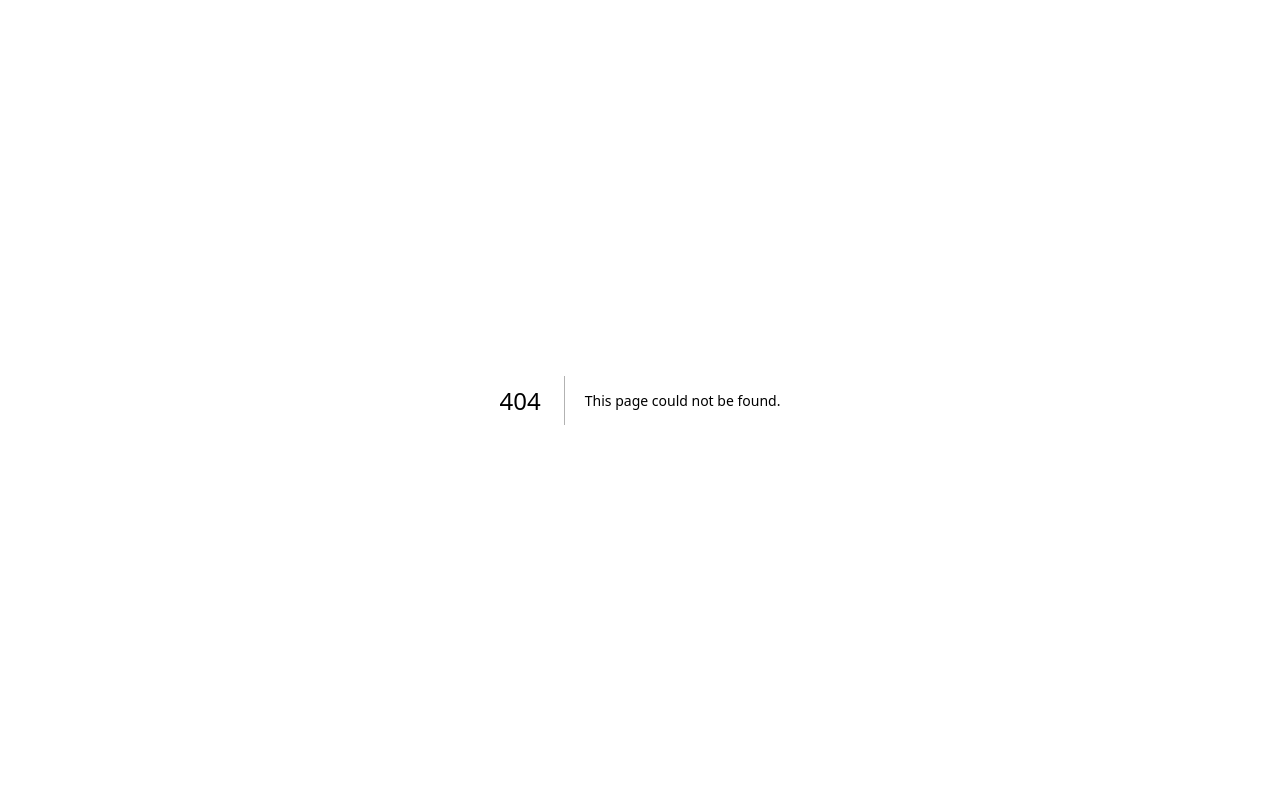
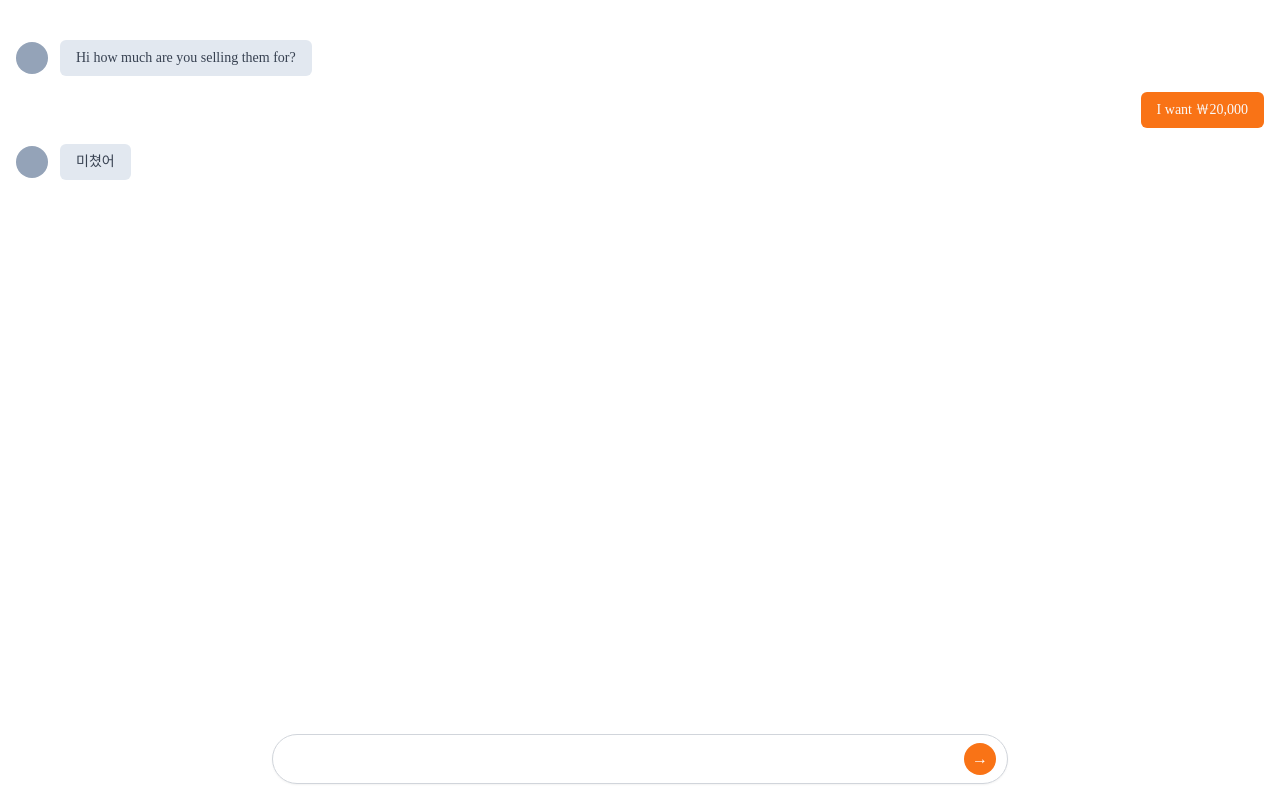
Before and after one commit to chaevid/nextjs-carrot-market, a Next.js app: page /chats/1 in a window 1280 px wide. Before the commit this address had no page. Built offline with nearby package versions, Linux system fonts and the light colour scheme.

Commit message:
#5.9 Chat Detail

```diff
--- /dev/null
+++ b/src/pages/chats/[id].tsx
@@ -0,0 +1,45 @@
+import type { NextPage } from 'next';
+
+const ChatDetail: NextPage = () => {
+  return (
+    <div className="mb-12 space-y-4 py-10 px-4">
+      <div className="flex items-center space-x-3">
+        <div className="aspect-square w-8 rounded-full bg-slate-400" />
+        <div className="rounded-md bg-slate-200 py-2 px-4 text-sm text-gray-700">
+          <p>Hi how much are you selling them for?</p>
+        </div>
+      </div>
+      <div className="flex flex-row-reverse items-center space-x-4 space-x-reverse">
+        {/* <div className="aspect-square w-8 rounded-full bg-slate-400" /> */}
+        <div className="rounded-md bg-orange-500 py-2 px-4 text-sm text-gray-50">
+          <p>I want ￦20,000</p>
+        </div>
+      </div>
+      <div className="flex items-center space-x-3">
+        <div className="aspect-square w-8 rounded-full bg-slate-400" />
+        <div className="rounded-md bg-slate-200 py-2 px-4 text-sm text-gray-700">
+          <p>미쳤어</p>
+        </div>
+      </div>
+      <div className="fixed inset-x-0 bottom-4 mx-auto w-full max-w-screen-md px-4">
+        <div className="relative flex items-center ">
+          <input
+            type="text"
+            className="w-full rounded-full border-gray-300 py-3 pr-16
+            shadow-sm focus:border-orange-500 focus:outline-none focus:ring-1 focus:ring-orange-500"
+          />
+          <div className="absolute right-3 flex">
+            <button
+              className="flex aspect-square h-8 items-center justify-center rounded-full bg-orange-500 text-white
+            hover:bg-orange-600
+              focus:outline-none focus:ring-2 focus:ring-orange-500 focus:ring-offset-2">
+              &rarr;
+            </button>
+          </div>
+        </div>
+      </div>
+    </div>
+  );
+};
+
+export default ChatDetail;
```
